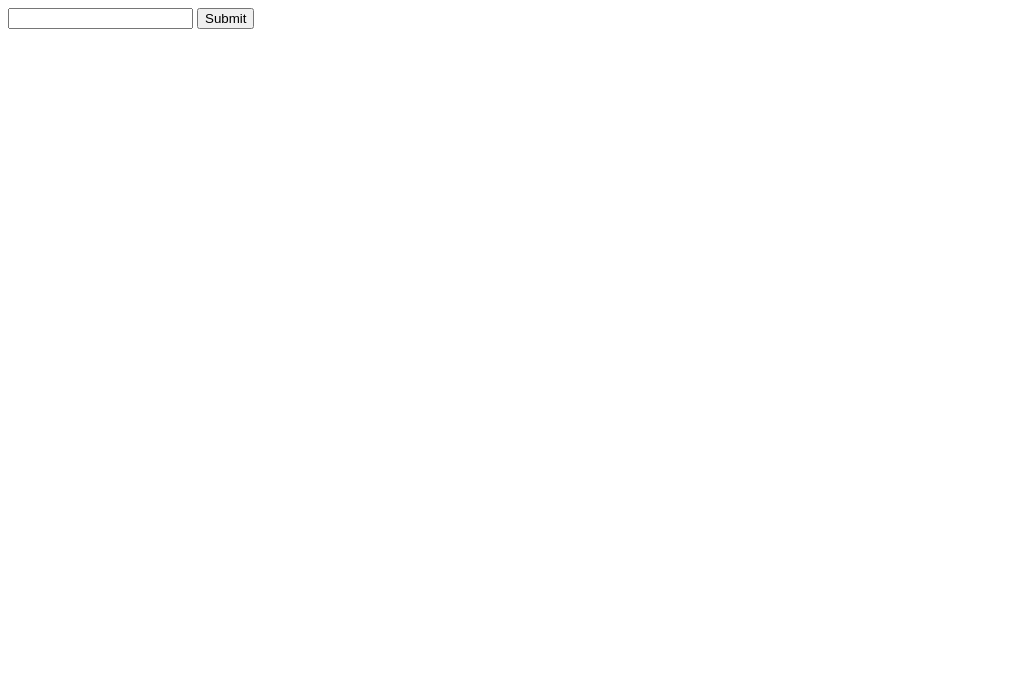
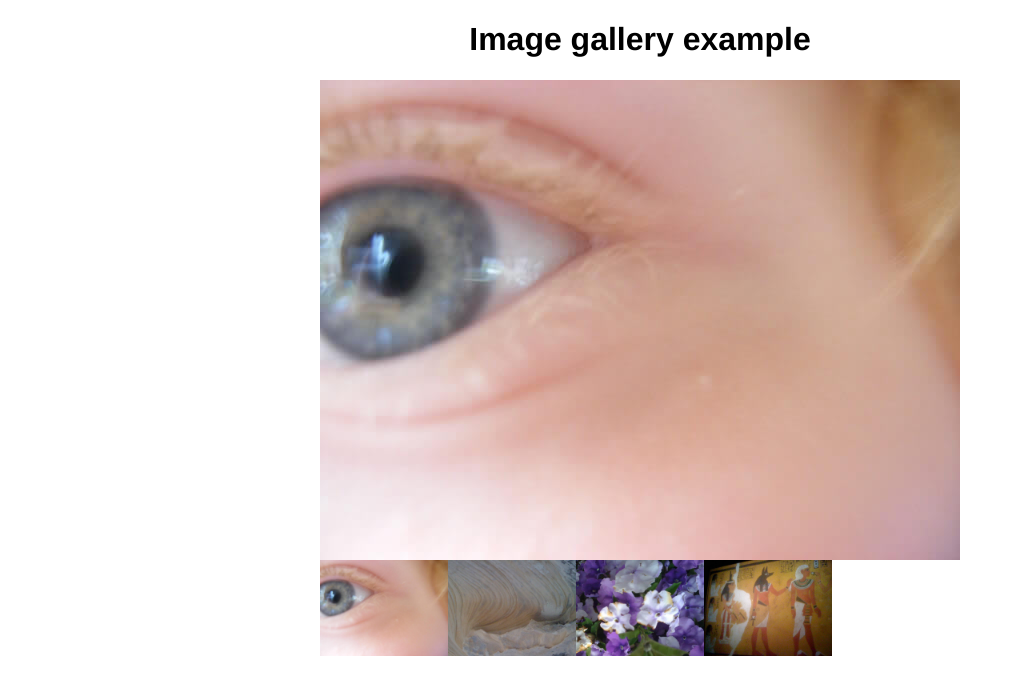
Before and after one commit to Balasaheb02/imageslider, a plain HTML site: page gallery-start/index.html in a window 1280 px wide. Shown: the whole page, without its empty margins (0-1015 px from the left). Drawn offline with Linux system fonts and the light colour scheme.

Commit message:
Update index.html

```diff
--- a/gallery-start/index.html
+++ b/gallery-start/index.html
@@ -1,4 +1,4 @@
-<!-- <!DOCTYPE html>
+<!DOCTYPE html>
 <html>
   <head>
     <meta charset="utf-8">
@@ -21,22 +21,4 @@
     </div>
     <script src="main.js"></script>
   </body>
-</html> -->
-
-<!DOCTYPE html>
-<html lang="en">
-<head>
-  <meta charset="UTF-8">
-  <meta name="viewport" content="width=device-width, initial-scale=1.0">
-  <title>Document</title>
-</head>
-<body>
-
-
-  <input type="text" name="" id="">
-
-  <button>Submit</button>
-
-  <script src="./live.js"></script>
-</body>
 </html>
```
